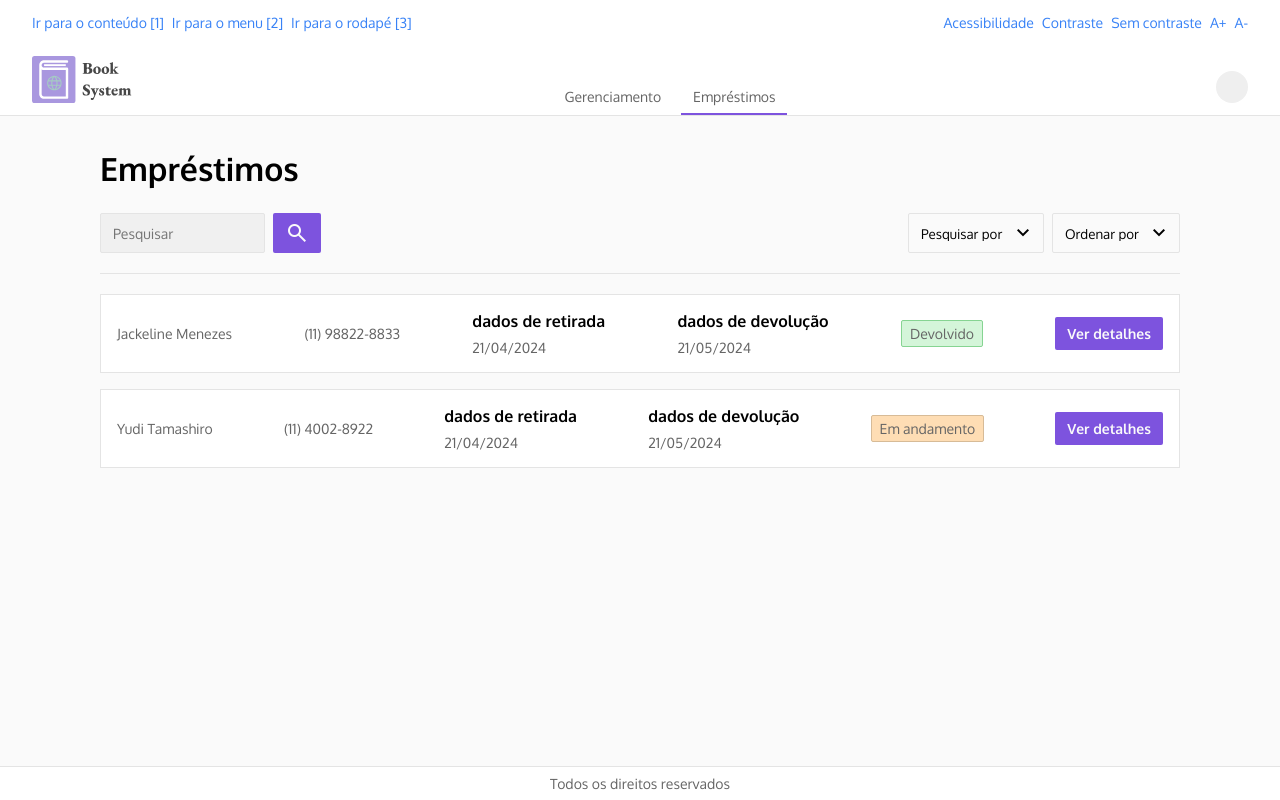
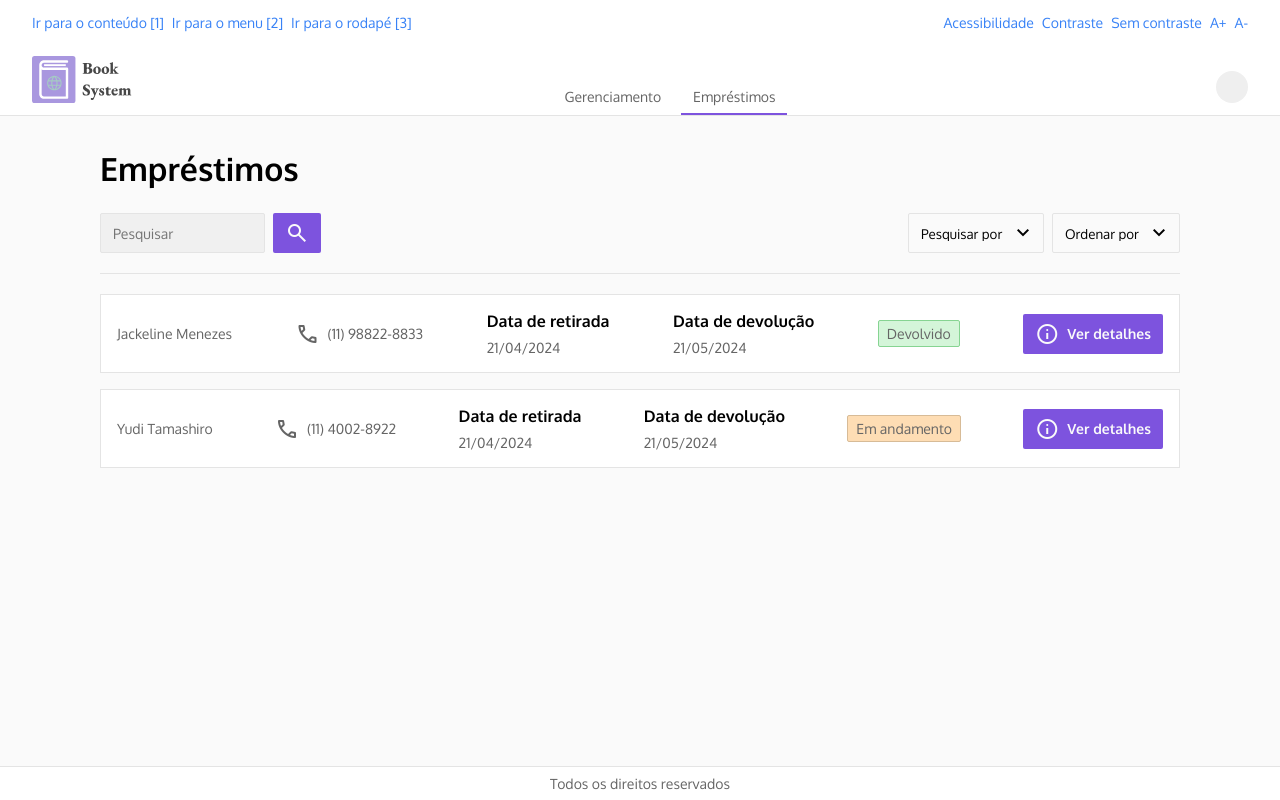
Before and after one commit to JV-projects/BookSystem, a React (Vite) app in the folder BookSystemFront/: page /emprestimos in a window 1280 px wide. Built offline with nearby package versions, Linux system fonts and the light colour scheme.

Commit message:
Empréstimos | Adição de ícones e correção do texto

```diff
--- a/BookSystemFront/src/pages/Emprestimos/index.jsx
+++ b/BookSystemFront/src/pages/Emprestimos/index.jsx
@@ -58,19 +58,25 @@ export default function Emprestimos() {
                         {dados.map((item, i) => (
                             <div className={styles.cartao} key={i}>
                                 <p className={styles.paragrafo}>{item.nome}</p>
-                                <p className={styles.paragrafo}>{item.numeroTelefone}</p>
+                                <p className={styles.paragrafo}>
+                                    <span className="material-symbols-outlined">call</span>
+                                    {item.numeroTelefone}
+                                </p>
                                 <div className={styles.areaTexto}>
-                                    <h2 className={styles.tituloSecundario}>dados de retirada</h2>
+                                    <h2 className={styles.tituloSecundario}>Data de retirada</h2>
                                     <p className={styles.paragrafo}>{item.dataEmprestimo}</p>
                                 </div>
                                 <div className={styles.areaTexto}>
-                                    <h2 className={styles.tituloSecundario}>dados de devolução</h2>
+                                    <h2 className={styles.tituloSecundario}>Data de devolução</h2>
                                     <p className={styles.paragrafo}>{item.dataDevolucao}</p>
                                 </div>
                                 {item.status == 0 && <div className={styles.statusPendente}>Em andamento</div>}
                                 {item.status == 1 && <div className={styles.statusDevolvido}>Devolvido</div>}
                                 {item.status == 2 && <div className={styles.statusNaoDevolvido}>Não devolvido</div>}
-                                <Button>Ver detalhes</Button>
+                                <Button>
+                                    <span className="material-symbols-outlined">info</span>
+                                    Ver detalhes
+                                </Button>
                             </div>
                         ))}
                     </div>
--- a/BookSystemFront/src/pages/Emprestimos/styles.module.css
+++ b/BookSystemFront/src/pages/Emprestimos/styles.module.css
@@ -40,8 +40,11 @@
 }
 
 .paragrafo {
+    align-items: center;
     color: var(--text-color);
+    display: flex;
     font-size: 0.875rem;
+    gap: 0.5rem;
 }
 
 .areaTexto {
```
